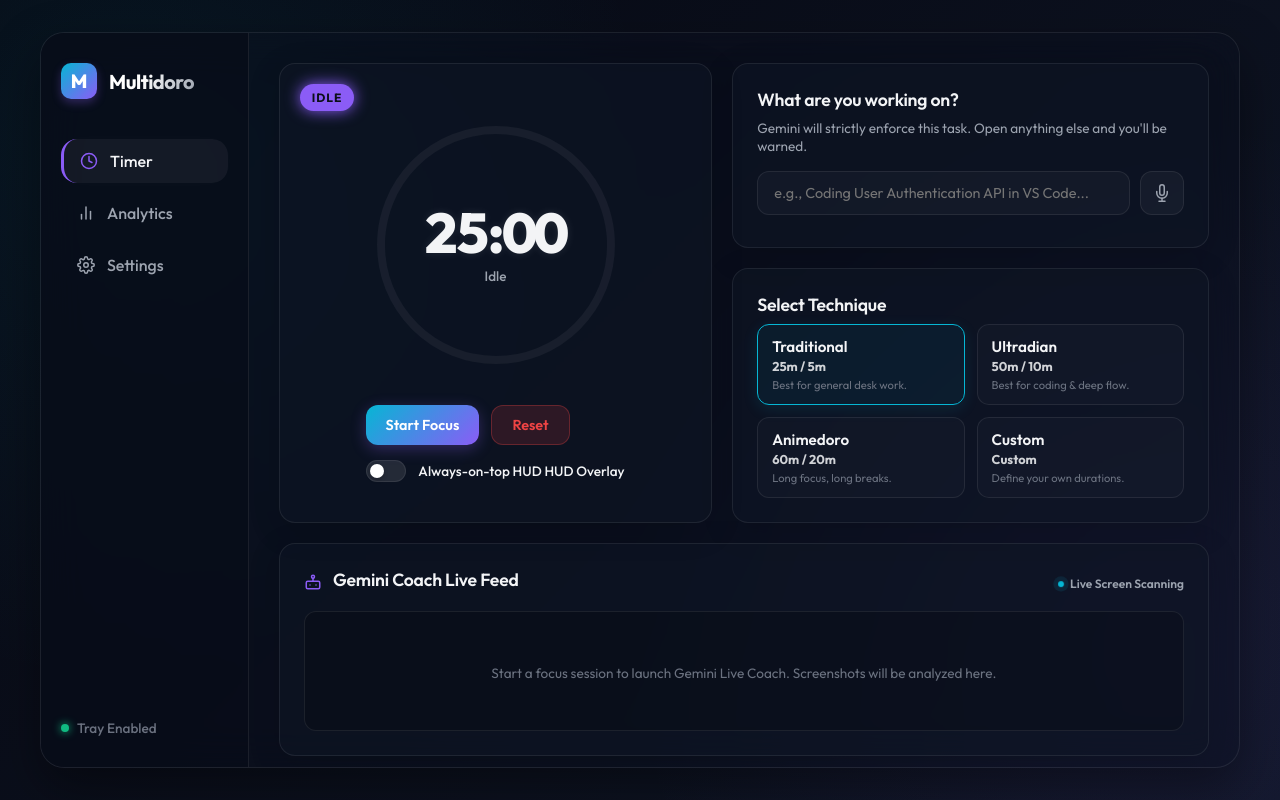
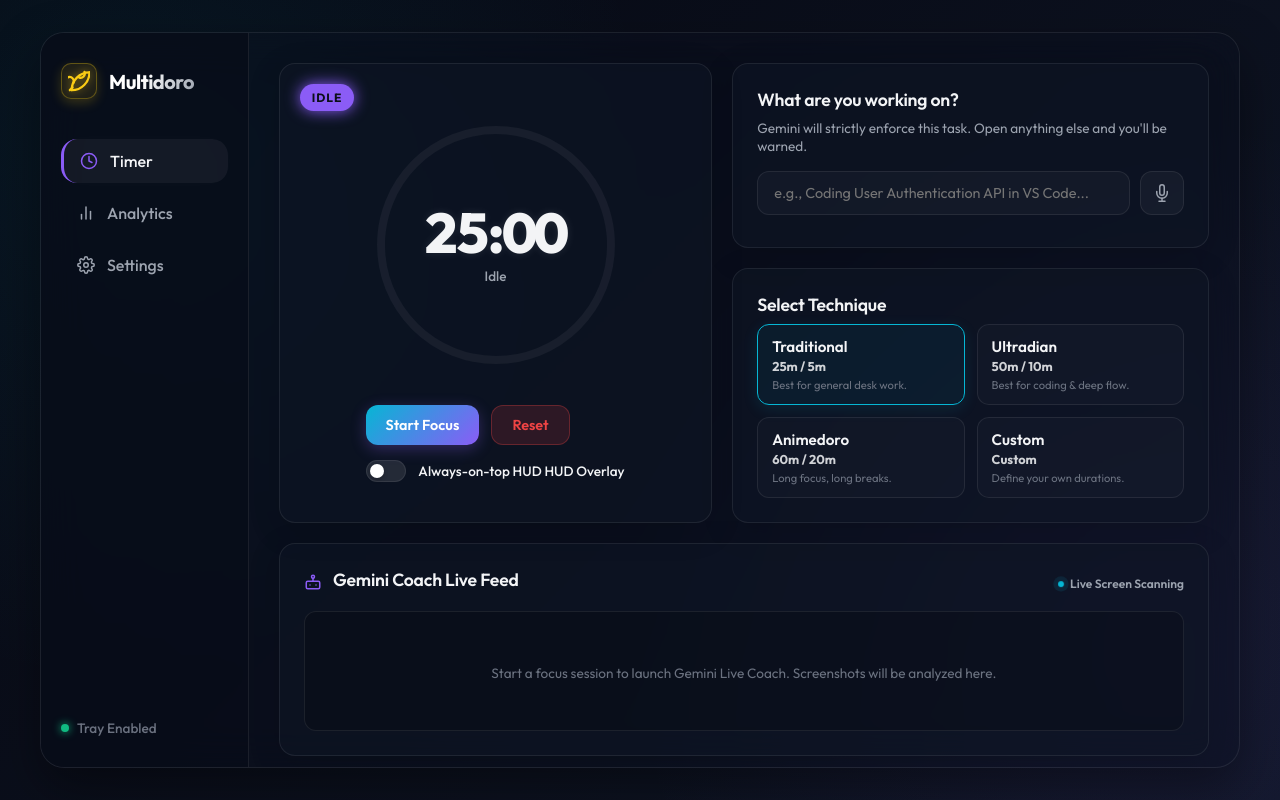
Before and after one commit to msounhein/Multidoro, a website with bundled scripts: page src/renderer/index.html in a window 1280 px wide. Built offline with nearby package versions, Linux system fonts and the light colour scheme.

Commit message:
Update: replace default logos and electron window icons with custom yellow banana logo

```diff
--- a/src/renderer/index.html
+++ b/src/renderer/index.html
@@ -16,7 +16,15 @@
     <!-- Sidebar Navigation -->
     <nav class="sidebar">
       <div class="logo-area">
-        <div class="logo-icon">M</div>
+        <div class="logo-icon">
+          <svg xmlns="http://www.w3.org/2000/svg" viewBox="0 0 24 24" fill="none" stroke="#facc15" stroke-width="2.5" stroke-linecap="round" stroke-linejoin="round" style="width: 22px; height: 22px; filter: drop-shadow(0 0 4px rgba(250, 204, 21, 0.5));">
+            <path d="M4 22c0-5.16 2.05-10.12 5.7-13.7c3.58-3.58 8.54-5.7 13.7-5.7"/>
+            <path d="M4 22c5.16 0 10.12-2.05 13.7-5.7c3.58-3.58 5.7-8.54 5.7-13.7"/>
+            <path d="M18 2c.5 1.5.5 3.5-1 5a4.4 4.4 0 0 1-5 1"/>
+            <path d="M6 14c.5-1.5.5-3.5-1-5a4.4 4.4 0 0 0-5-1"/>
+            <path d="m2 22 3-3"/>
+          </svg>
+        </div>
         <span class="logo-text">Multidoro</span>
       </div>
       <ul class="nav-links">
--- a/src/renderer/style.css
+++ b/src/renderer/style.css
@@ -123,14 +123,20 @@
   width: 36px;
   height: 36px;
   border-radius: 10px;
-  background: linear-gradient(135deg, var(--color-focus) 0%, var(--color-idle) 100%);
-  color: white;
+  background: rgba(250, 204, 21, 0.1);
+  border: 1px solid rgba(250, 204, 21, 0.3);
   display: flex;
   justify-content: center;
   align-items: center;
-  font-weight: 800;
-  font-size: 1.2rem;
-  box-shadow: 0 4px 10px rgba(139, 92, 246, 0.3);
+  box-shadow: 0 4px 12px rgba(250, 204, 21, 0.2);
+  transition: all 0.3s ease;
+}
+
+.logo-icon:hover {
+  background: rgba(250, 204, 21, 0.25);
+  border-color: rgba(250, 204, 21, 0.5);
+  box-shadow: 0 4px 15px rgba(250, 204, 21, 0.4);
+  transform: translateY(-1px);
 }
 
 .logo-text {
```
Also changed, not shown: src/main.ts (+7 -2 lines).
